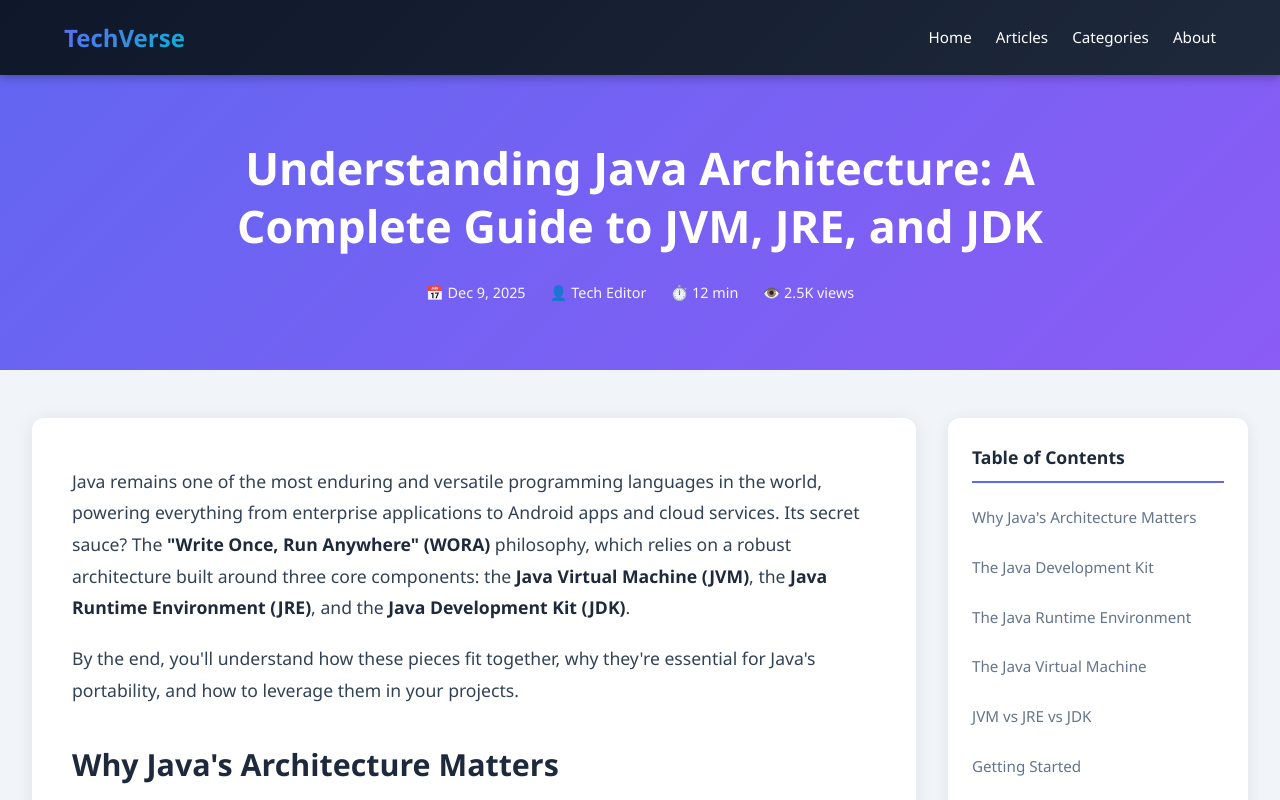
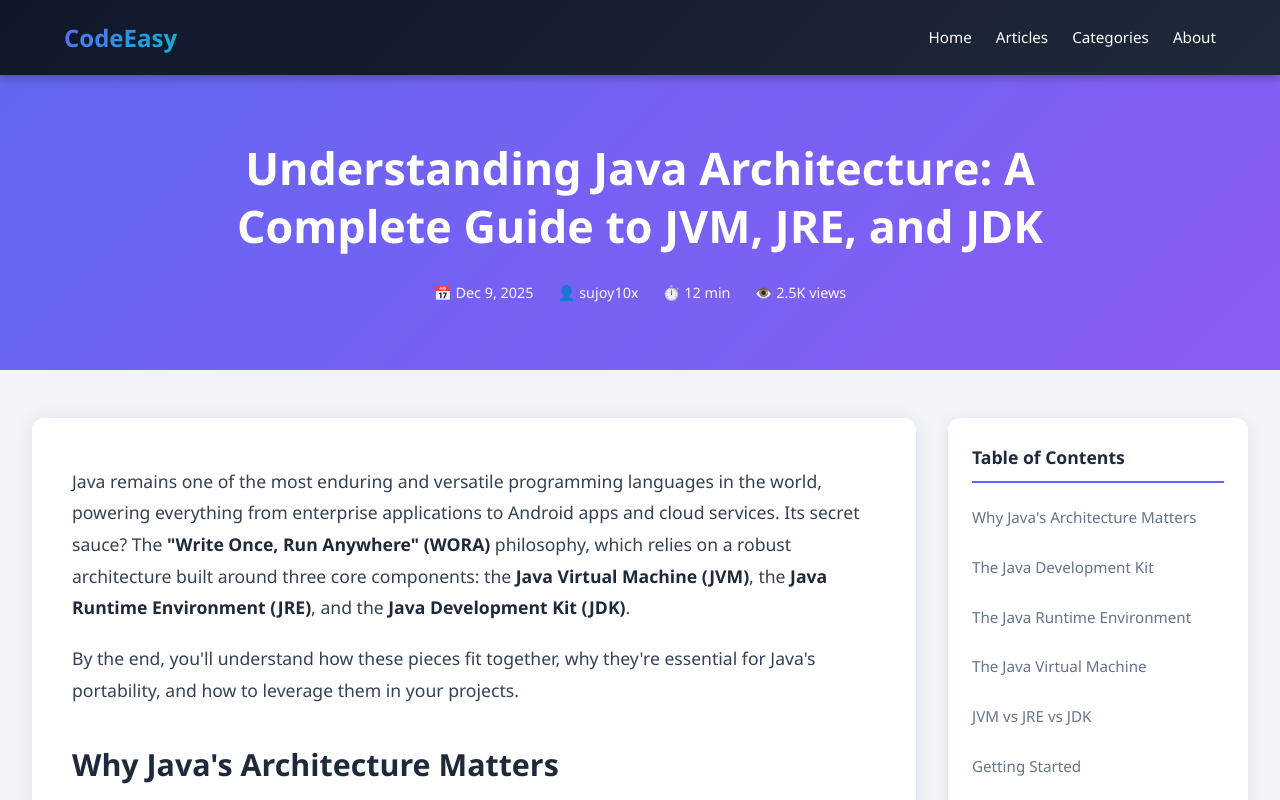
Before and after one commit to sujoy10x/sujoy10x.github.io, a plain HTML site: page understanding-java-architecture-jvm-jre-jdk.html in a window 1280 px wide. Shown: the top 800 px of the page. Drawn offline with Linux system fonts and the light colour scheme.

Commit message:
version 1.1.8

```diff
--- a/understanding-java-architecture-jvm-jre-jdk.html
+++ b/understanding-java-architecture-jvm-jre-jdk.html
@@ -4,7 +4,7 @@
 <head>
     <meta charset="UTF-8">
     <meta name="viewport" content="width=device-width, initial-scale=1.0">
-    <title>Understanding Java Architecture: A Complete Guide to JVM, JRE, and JDK | TechVerse</title>
+    <title>Understanding Java Architecture: A Complete Guide to JVM, JRE, and JDK | CodeEasy</title>
     <style>
         * {
             margin: 0;
@@ -654,7 +654,7 @@
     <!-- Header -->
     <header>
         <nav>
-            <a href="index.html" class="logo">TechVerse</a>
+            <a href="index.html" class="logo">CodeEasy</a>
             <div class="menu-toggle" onclick="toggleMenu()">
                 <span></span>
                 <span></span>
@@ -674,7 +674,7 @@
         <h1>Understanding Java Architecture: A Complete Guide to JVM, JRE, and JDK</h1>
         <div class="article-meta">
             <span>📅 Dec 9, 2025</span>
-            <span>👤 Tech Editor</span>
+            <span>👤 sujoy10x</span>
             <span>⏱️ 12 min</span>
             <span>👁️ 2.5K views</span>
         </div>
@@ -689,7 +689,8 @@
                     <strong>"Write Once, Run Anywhere" (WORA)</strong> philosophy, which relies on a robust architecture
                     built around three core components: the <strong>Java Virtual Machine (JVM)</strong>, the
                     <strong>Java Runtime Environment (JRE)</strong>, and the <strong>Java Development Kit
-                        (JDK)</strong>.</p>
+                        (JDK)</strong>.
+                </p>
 
                 <p>By the end, you'll understand how these pieces fit together, why they're essential for Java's
                     portability, and how to leverage them in your projects.</p>
@@ -723,7 +724,8 @@
                     <li><strong>Archiver (jar)</strong>: Packages classes and resources into JAR files</li>
                     <li><strong>Documentation Generator (javadoc)</strong>: Creates API docs from code comments</li>
                     <li><strong>And more</strong>: Utilities like <code>jconsole</code> for monitoring and
-                        <code>jdeps</code> for dependency analysis</li>
+                        <code>jdeps</code> for dependency analysis
+                    </li>
                 </ul>
 
                 <h3>Role in Development</h3>
@@ -864,8 +866,9 @@ java HelloWorld        # Run</code></pre>
                 <div class="author-bio">
                     <div class="author-avatar">👨‍💻</div>
                     <div class="author-info">
-                        <h4>Tech Editor</h4>
-                        <p>Expert technology writer focusing on Java, cloud computing, and software architecture.</p>
+                        <h4>sujoy10x/h4>
+                            <p>Expert technology writer focusing on Java, cloud computing, and software architecture.
+                            </p>
                     </div>
                 </div>
 
```
